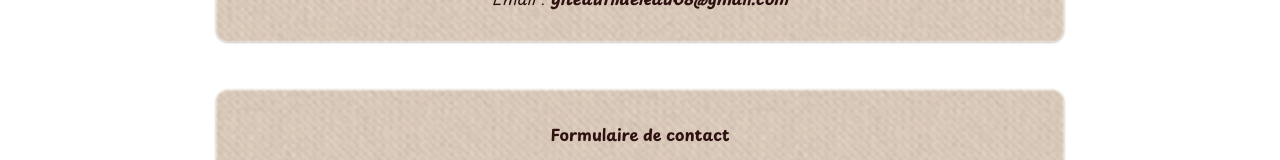
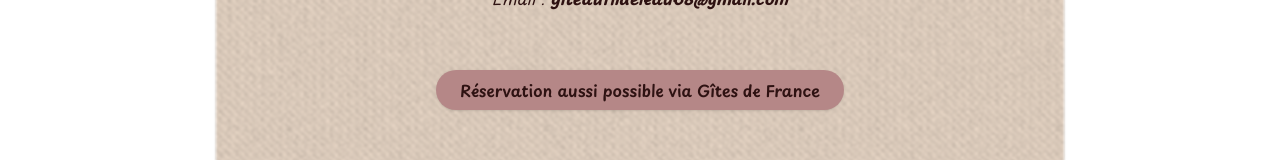
Before and after one commit to Annadesbois/gite-au-fil-de-leau, a Next.js app: page /contact in a window 1280 px wide. Shown: the part 1053-1213 px from the top of the page. Built offline with nearby package versions, Linux system fonts and the light colour scheme.

Commit message:
create Button component used for form submit and link

```diff
--- a/app/contact/page.tsx
+++ b/app/contact/page.tsx
@@ -1,3 +1,4 @@
+import Button from "@/components/Button";
 import ContactForm from "@/components/ContactForm";
 
 const contact = () => {
@@ -55,6 +56,16 @@ const contact = () => {
             </p>
           </address>
         </div>
+        <div className="my-7">
+          <Button type="button">
+          <a
+            href="https://www.gitesdefrancealsace.net/fr/location/location-gite-storckensohn-au-fil-de-leau-h68g021752?capacity=1"
+            target="_blank"
+          >
+            Réservation aussi possible via Gîtes de France
+          </a>
+        </Button>
+        </div>
       </div>
 
       <ContactForm />
--- /dev/null
+++ b/components/Button.tsx
@@ -0,0 +1,22 @@
+"use client"
+
+import { ReactNode } from "react";
+
+type ButtonProps = {
+  children: ReactNode;
+  disabled?: boolean;
+  type: "button" | "submit" | "reset";
+};
+
+const Button = ({ children, disabled, type = "button" }: ButtonProps) => {
+  return (
+    <button
+      type={type}
+      disabled={disabled}
+      className="rounded-full bg-surface-2 px-6 py-2 font-semibold shadow transition hover:bg-surface-3 cursor-pointer block mx-auto disabled:cursor-not-allowed disabled:opacity-70"
+    >
+      {children}
+    </button>
+  );
+};
+export default Button;
--- a/components/ContactForm.tsx
+++ b/components/ContactForm.tsx
@@ -1,6 +1,7 @@
 "use client";
 
 import { FormEvent, useState } from "react";
+import Button from "./Button";
 
 type Status = "idle" | "loading" | "success" | "error";
 
@@ -101,14 +102,9 @@ const ContactForm = () => {
         <input id="website" name="website" type="text" />
       </div>
 
-      <button
-        type="submit"
-        disabled={status === "loading"}
-        className="rounded-full bg-surface-2 px-6 py-2 font-semibold shadow transition hover:bg-surface-3 cursor-pointer block mx-auto disabled:cursor-not-allowed disabled:opacity-70"
-      >
+      <Button type="submit" disabled={status === "loading"}>
         {status === "loading" ? "Envoi en cours…" : "Envoyer"}
-      </button>
-
+      </Button>
       <p aria-live="polite" className="mt-1 min-h-6 text-secondary text-center">
         {status === "success" && "Merci, votre message a bien été envoyé."}
         {status === "error" && errorMessage}
```
